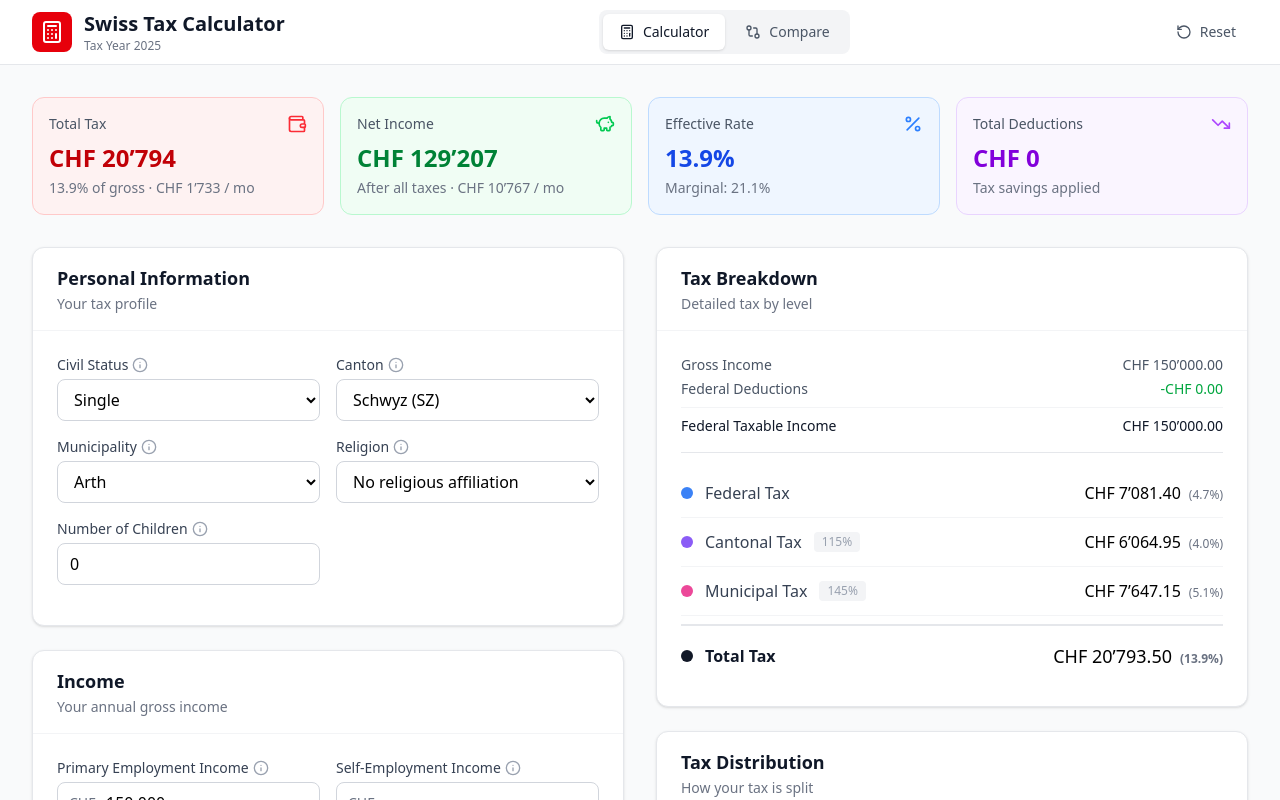
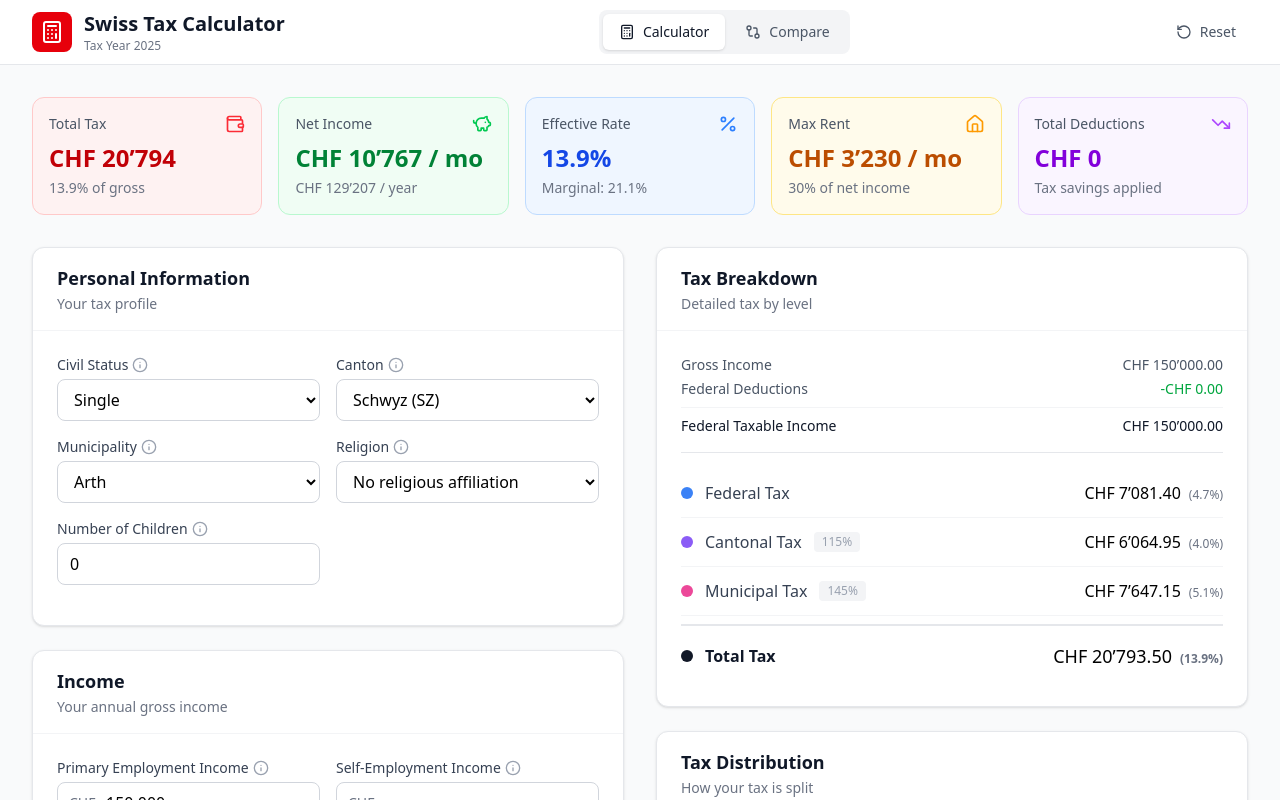
Before and after one commit to palemdev/swiss-tax-calculator, a React (Vite) app: page / in a window 1280 px wide. Shown: the top 800 px of the page. Built offline with nearby package versions, Linux system fonts and the light colour scheme.

Commit message:
feat: rent

```diff
--- a/src/components/common/Card.tsx
+++ b/src/components/common/Card.tsx
@@ -29,7 +29,7 @@ interface StatCardProps {
   label: string;
   value: string;
   subValue?: string;
-  color?: 'default' | 'green' | 'red' | 'blue' | 'purple';
+  color?: 'default' | 'green' | 'red' | 'blue' | 'purple' | 'amber';
   icon?: React.ReactNode;
 }
 
@@ -40,6 +40,7 @@ export function StatCard({ label, value, subValue, color = 'default', icon }: St
     red: 'bg-red-50 border-red-200',
     blue: 'bg-blue-50 border-blue-200',
     purple: 'bg-purple-50 border-purple-200',
+    amber: 'bg-amber-50 border-amber-200',
   };
 
   const textColorClasses = {
@@ -48,6 +49,7 @@ export function StatCard({ label, value, subValue, color = 'default', icon }: St
     red: 'text-red-700',
     blue: 'text-blue-700',
     purple: 'text-purple-700',
+    amber: 'text-amber-700',
   };
 
   return (
--- a/src/components/results/TaxSummary.tsx
+++ b/src/components/results/TaxSummary.tsx
@@ -1,5 +1,5 @@
 
-import { Wallet, TrendingDown, Percent, PiggyBank } from 'lucide-react';
+import { Wallet, TrendingDown, Percent, PiggyBank, Home } from 'lucide-react';
 import { useTax } from '../../context/TaxContext';
 import { StatCard } from '../common/Card';
 import { formatCurrency, formatPercentage } from '../../utils/formatters';
@@ -9,28 +9,31 @@ export function TaxSummary() {
 
   if (!results) {
     return (
-      <div className="grid grid-cols-2 lg:grid-cols-4 gap-4">
+      <div className="grid grid-cols-2 lg:grid-cols-5 gap-4">
         <StatCard label="Total Tax" value="--" color="red" />
         <StatCard label="Net Income" value="--" color="green" />
         <StatCard label="Effective Rate" value="--" color="blue" />
+        <StatCard label="Max Rent" value="--" color="amber" />
         <StatCard label="Total Deductions" value="--" color="purple" />
       </div>
     );
   }
 
+  const maxRent = (results.netIncome / 12) * 0.3;
+
   return (
-    <div className="grid grid-cols-2 lg:grid-cols-4 gap-4">
+    <div className="grid grid-cols-2 lg:grid-cols-5 gap-4">
       <StatCard
         label="Total Tax"
         value={formatCurrency(results.totalTax)}
-        subValue={`${formatPercentage(results.effectiveRate)} of gross · ${formatCurrency(results.totalTax / 12)} / mo`}
+        subValue={`${formatPercentage(results.effectiveRate)} of gross`}
         color="red"
         icon={<Wallet className="w-5 h-5 text-red-500" />}
       />
       <StatCard
         label="Net Income"
-        value={formatCurrency(results.netIncome)}
-        subValue={`After all taxes · ${formatCurrency(results.netIncome / 12)} / mo`}
+        value={`${formatCurrency(results.netIncome / 12)} / mo`}
+        subValue={`${formatCurrency(results.netIncome)} / year`}
         color="green"
         icon={<PiggyBank className="w-5 h-5 text-green-500" />}
       />
@@ -42,6 +45,13 @@ export function TaxSummary() {
         icon={<Percent className="w-5 h-5 text-blue-500" />}
       />
       <StatCard
+        label="Max Rent"
+        value={`${formatCurrency(maxRent)} / mo`}
+        subValue="30% of net income"
+        color="amber"
+        icon={<Home className="w-5 h-5 text-amber-500" />}
+      />
+      <StatCard
         label="Total Deductions"
         value={formatCurrency(results.totalDeductions)}
         subValue="Tax savings applied"
```
